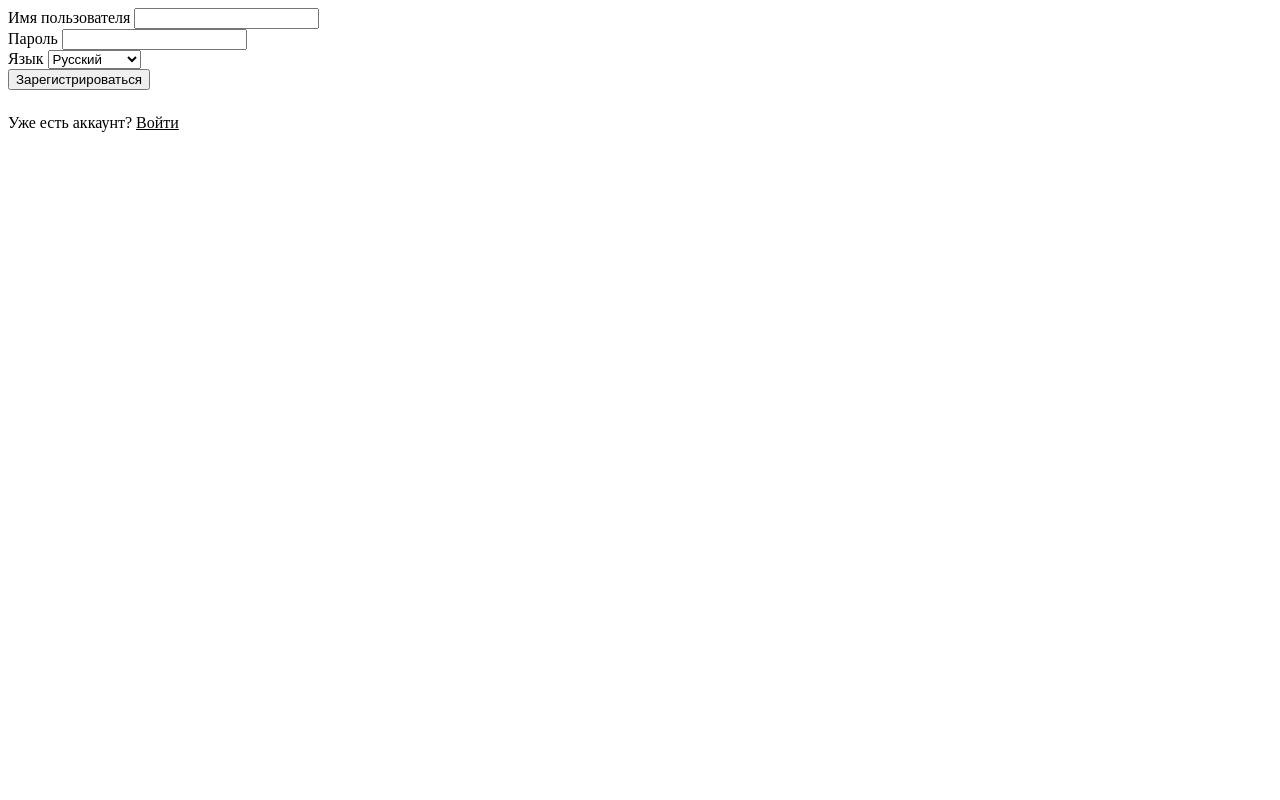
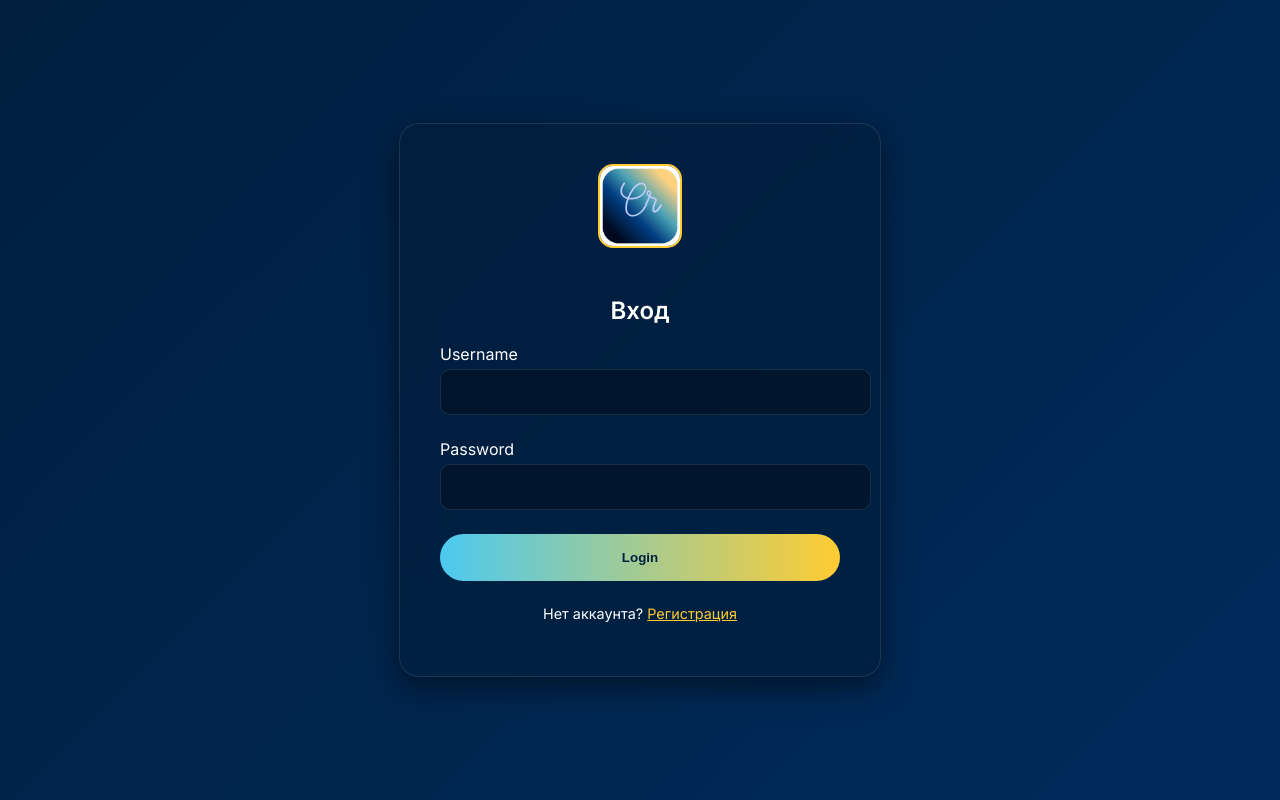
Before and after one commit to twentyeighthgroup-code/creal, a Flask app: page /login in a window 1280 px wide. Run offline with Flask 3, Linux system fonts and the light colour scheme.

Commit message:
Update login.html

```diff
--- a/templates/login.html
+++ b/templates/login.html
@@ -1,19 +1,40 @@
+<!DOCTYPE html>
+<html lang="{{ session.get('language', 'ru') }}">
+<head>
+  <meta charset="UTF-8">
+  <meta name="viewport" content="width=device-width, initial-scale=1.0">
+  <title>Creal - Login</title>
+  <link href="https://fonts.googleapis.com/css2?family=Inter:wght@400;600&family=Space+Grotesk:wght@700&display=swap" rel="stylesheet">
+  <style>
+    :root { --primary-dark: #001f3f; --accent-blue: #4cc9f0; --accent-gold: #ffcc33; --glass-bg: rgba(0, 30, 60, 0.7); --glass-border: 1px solid rgba(255, 255, 255, 0.1); }
+    body { font-family: 'Inter', sans-serif; background: linear-gradient(135deg, var(--primary-dark), #002b5c); color: white; min-height: 100vh; display: flex; justify-content: center; align-items: center; margin: 0; }
+    .card { background: var(--glass-bg); backdrop-filter: blur(16px); border: var(--glass-border); border-radius: 20px; padding: 2.5rem; width: 100%; max-width: 400px; text-align: center; box-shadow: 0 10px 30px rgba(0,0,0,0.5); }
+    .logo-img { width: 80px; height: 80px; margin-bottom: 1.5rem; border-radius: 15px; border: 2px solid var(--accent-gold); }
+    .form-group { margin-bottom: 1.5rem; text-align: left; }
+    .form-control { width: 100%; padding: 0.9rem; background: rgba(0,0,0,0.3); border: 1px solid rgba(255,255,255,0.1); border-radius: 10px; color: white; margin-top: 5px; }
+    .btn { width: 100%; padding: 1rem; background: linear-gradient(90deg, var(--accent-blue), var(--accent-gold)); border: none; border-radius: 50px; color: var(--primary-dark); font-weight: 700; cursor: pointer; }
+    .error { color: #ff4d4d; margin-bottom: 1rem; }
+  </style>
+</head>
+<body>
+  <div class="card">
+    <img src="{{ url_for('static', filename='logo.png') }}" alt="Logo" class="logo-img">
+    <h2>{% if session.get('language', 'ru') == 'ru' %}Вход{% else %}Login{% endif %}</h2>
+    {% if error %}<p class="error">{{ error }}</p>{% endif %}
     <form method="POST">
       <div class="form-group">
-          <label for="username">{% if session.get('language', 'ru') == 'ru' %}Имя пользователя{% else %}Username{% endif %}</label>
-          <input type="text" id="username" name="username" class="form-control" required>
+        <label>Username</label>
+        <input type="text" name="username" class="form-control" required>
       </div>
       <div class="form-group">
-          <label for="password">{% if session.get('language', 'ru') == 'ru' %}Пароль{% else %}Password{% endif %}</label>
-          <input type="password" id="password" name="password" class="form-control" required>
+        <label>Password</label>
+        <input type="password" name="password" class="form-control" required>
       </div>
-         <div class="form-group">
-          <label for="language">{% if session.get('language', 'ru') == 'ru' %}Язык{% else %}Language{% endif %}</label>
-          <select id="language" name="language" class="form-control" required>
-            <option value="ru">{% if session.get('language', 'ru') == 'ru' %}Русский{% else %}Russian{% endif %}</option>
-            <option value="en">{% if session.get('language', 'ru') == 'ru' %}Английский{% else %}English{% endif %}</option>
-          </select>
+      <button type="submit" class="btn">Login</button>
+    </form>
+    <p style="margin-top: 1.5rem; font-size: 0.9rem;">
+        {% if session.get('language', 'ru') == 'ru' %}Нет аккаунта? <a href="/register" style="color: var(--accent-gold);">Регистрация</a>{% else %}No account? <a href="/register" style="color: var(--accent-gold);">Sign Up</a>{% endif %}
+    </p>
   </div>
-        <button type="submit" class="btn">{% if session.get('language', 'ru') == 'ru' %}Зарегистрироваться{% else %}Sign Up{% endif %}</button>
-      </form>
-      <p style="margin-top: 1.5rem; color: var(--text-gray);">{% if session.get('language', 'ru') == 'ru' %}Уже есть аккаунт? <a href="/" style="color: var(--accent-blue);">Войти</a>{% else %}Already have an account? <a href="/" style="color: var(--accent-blue);">Log In</a>{% endif %}</p>
+</body>
+</html>
```
Lines whose indentation alone changed are shown as unchanged.
